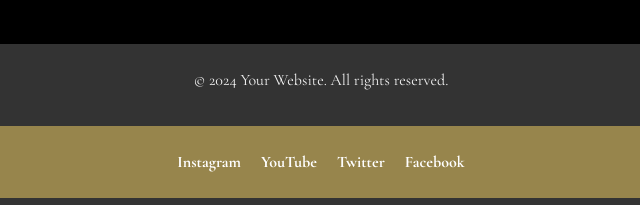
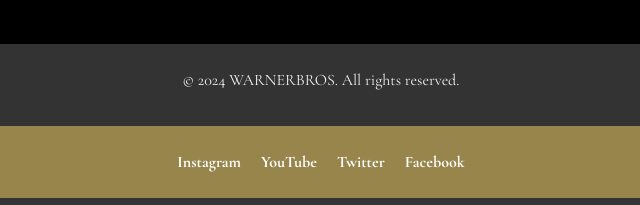
Before and after one commit to Tawanda21/cse23-111, a plain HTML site: page movies.html in a window 1280 px wide. Shown: the part 2373-2578 px from the top of the page, 319-959 px from the left. Drawn offline with nearby package versions, Linux system fonts and the light colour scheme; a web font is replaced by a local one.

Commit message:
Update movies.html

```diff
--- a/movies.html
+++ b/movies.html
@@ -87,7 +87,7 @@
 
     <!-- Footer -->
     <div class="footer">
-        <p>&copy; 2024 Your Website. All rights reserved.</p>
+        <p>&copy; 2024 WARNERBROS. All rights reserved.</p>
     </div>
 
     <div class="footer">
```
